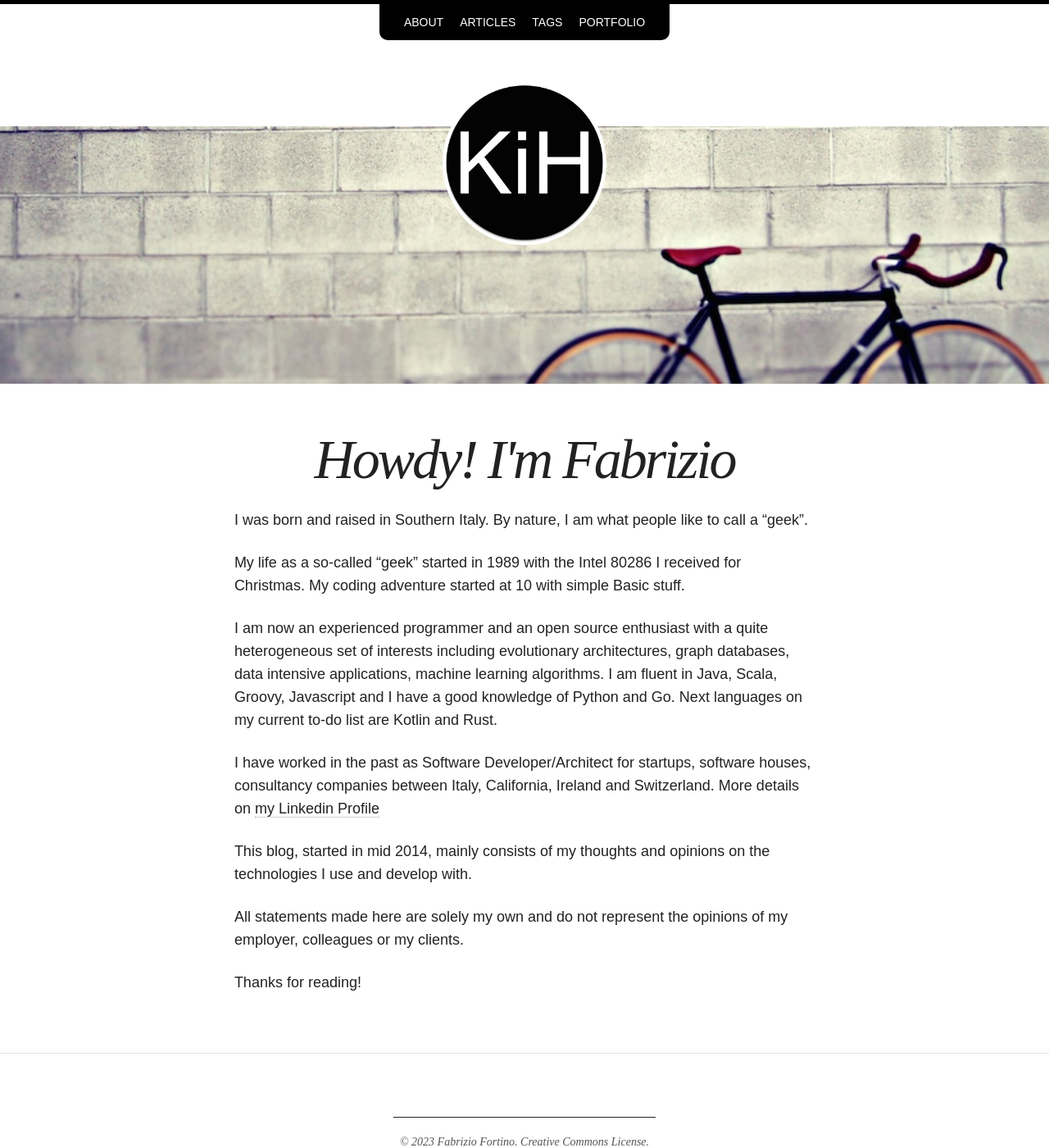
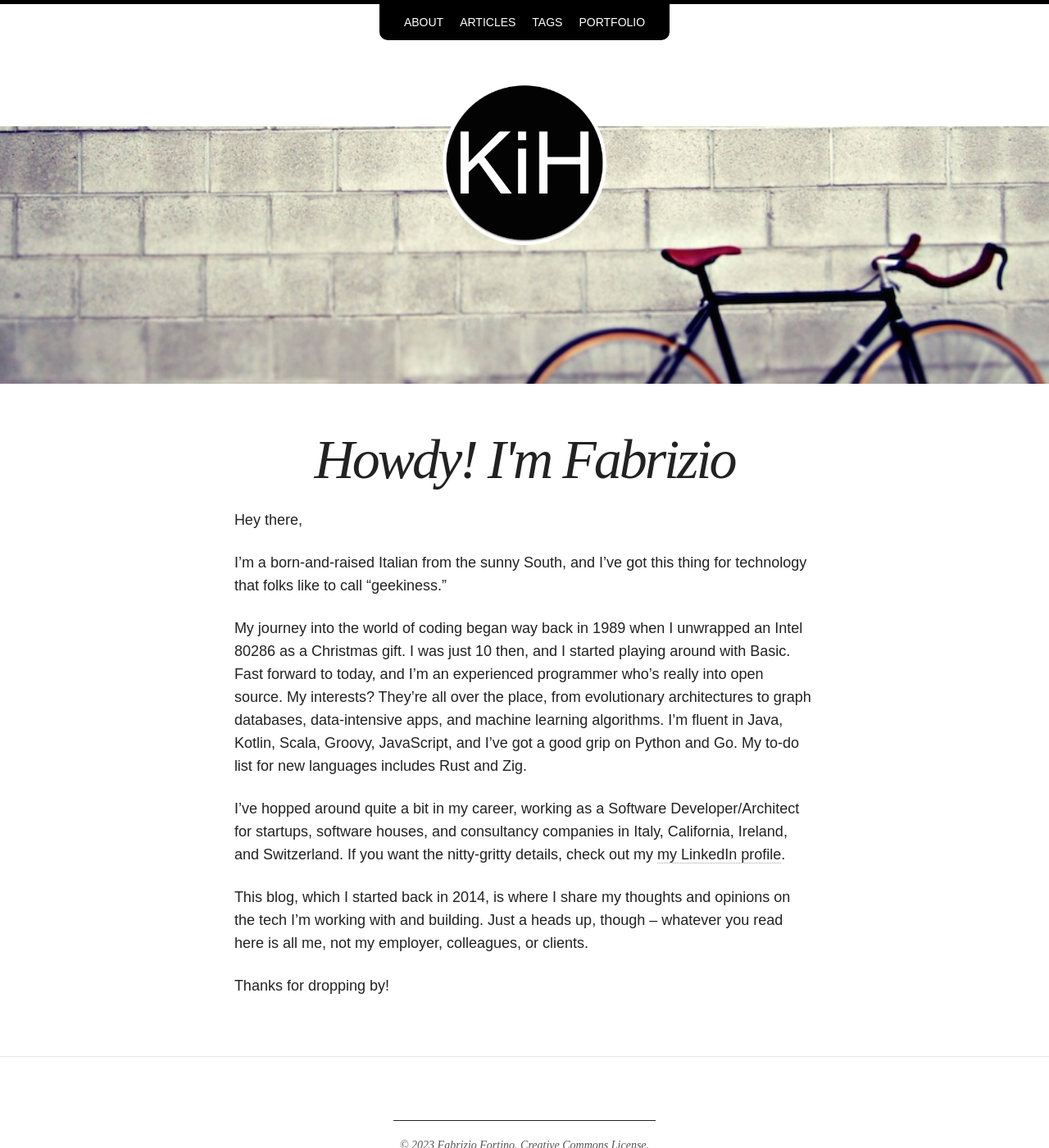
Before and after one commit to fabriziofortino/fabriziofortino.github.io, a Jekyll site: the page built from about/index.md, in a window 1280 px wide and 1400 px high. Shown: the whole window at 82% size. Built offline with Jekyll 4.4.1, drawn with Linux system fonts in a browser that asks for light colours; nearby versions of some CDN libraries.

Commit message:
update about

```diff
--- a/about/index.md
+++ b/about/index.md
@@ -8,16 +8,14 @@ image:
   feature: 20130929_155839.jpg
 ---
 
-I was born and raised in Southern Italy. By nature, I am what people like to call a "geek".
+Hey there,
 
-My life as a so-called "geek" started in 1989 with the Intel 80286 I received for Christmas. My coding adventure started at 10 with simple Basic stuff.
+I'm a born-and-raised Italian from the sunny South, and I've got this thing for technology that folks like to call "geekiness."
 
-I am now an experienced programmer and an open source enthusiast with a quite heterogeneous set of interests including evolutionary architectures, graph databases, data intensive applications, machine learning algorithms. I am fluent in Java, Scala, Groovy, Javascript and I have a good knowledge of Python and Go. Next languages on my current to-do list are Kotlin and Rust.
+My journey into the world of coding began way back in 1989 when I unwrapped an Intel 80286 as a Christmas gift. I was just 10 then, and I started playing around with Basic. Fast forward to today, and I'm an experienced programmer who's really into open source. My interests? They're all over the place, from evolutionary architectures to graph databases, data-intensive apps, and machine learning algorithms. I'm fluent in Java, Kotlin, Scala, Groovy, JavaScript, and I've got a good grip on Python and Go. My to-do list for new languages includes Rust and Zig.
 
-I have worked in the past as Software Developer/Architect for startups, software houses, consultancy companies between Italy, California, Ireland and Switzerland. More details on <a href="https://www.linkedin.com/profile/view?id=4440381" target="_blank">my Linkedin Profile </a>
+I've hopped around quite a bit in my career, working as a Software Developer/Architect for startups, software houses, and consultancy companies in Italy, California, Ireland, and Switzerland. If you want the nitty-gritty details, check out my <a href="https://www.linkedin.com/profile/view?id=4440381" target="_blank">my LinkedIn profile</a>.
 
-This blog, started in mid 2014, mainly consists of my thoughts and opinions on the technologies I use and develop with.
+This blog, which I started back in 2014, is where I share my thoughts and opinions on the tech I'm working with and building. Just a heads up, though – whatever you read here is all me, not my employer, colleagues, or clients.
 
-All statements made here are solely my own and do not represent the opinions of my employer, colleagues or my clients.
-
-Thanks for reading!
+Thanks for dropping by!
```
